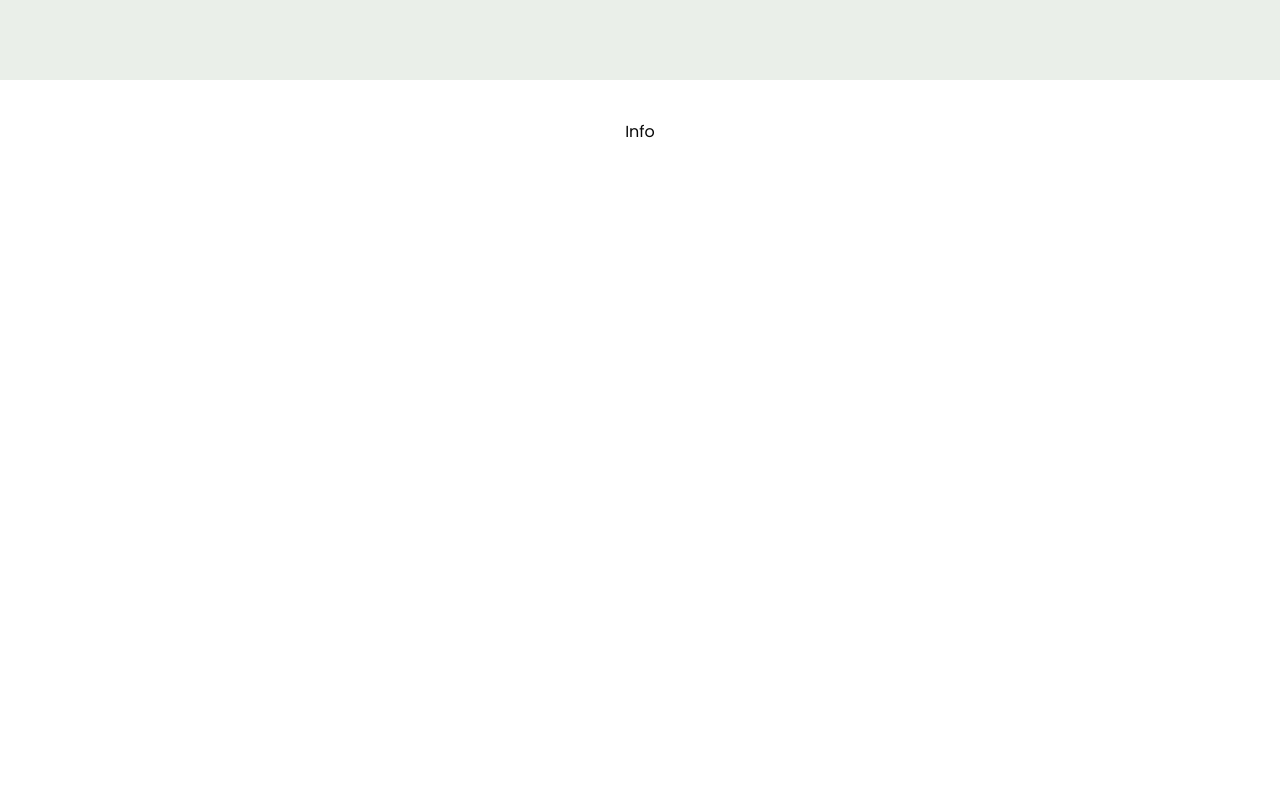
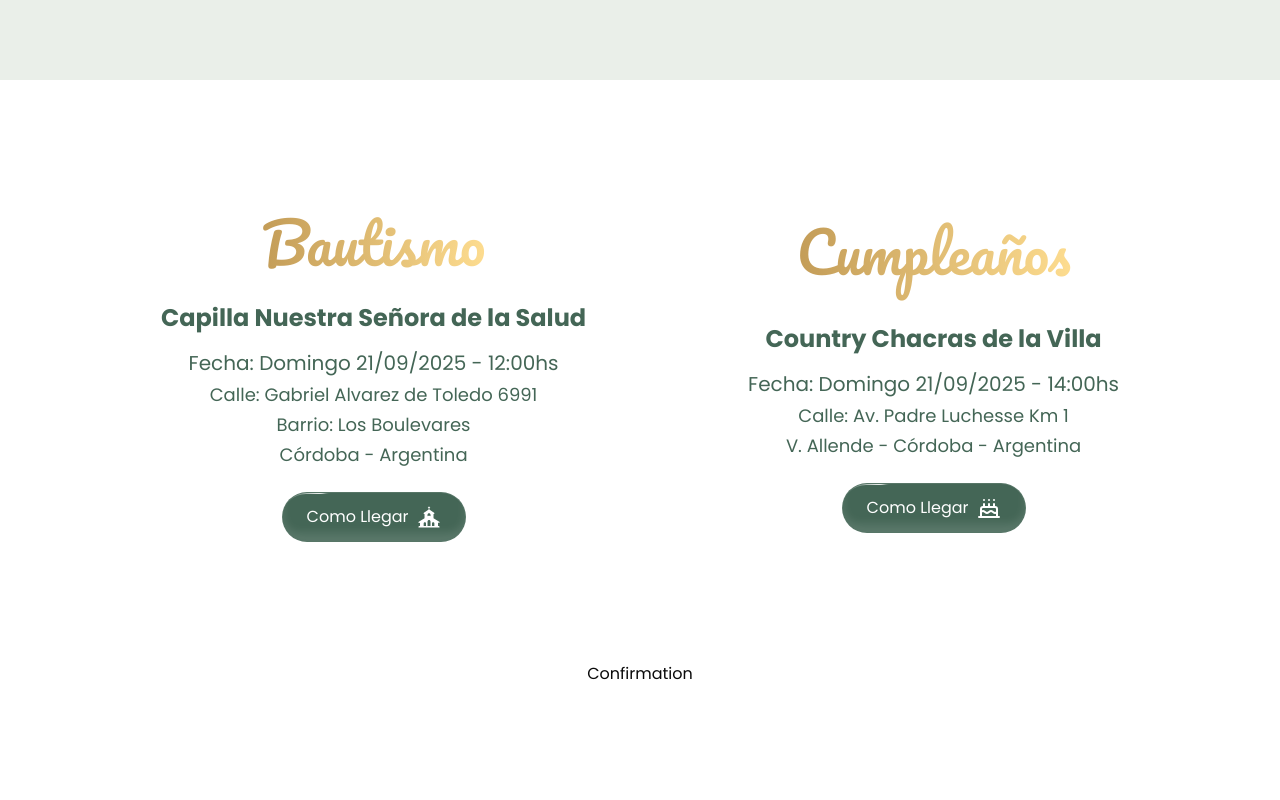
Before and after one commit to rafatreggia/invitaciongenarocumple, a Next.js app in the folder frontend/: page / in a window 1280 px wide. Shown: the part 720-1520 px from the top of the page. Built offline with nearby package versions, Linux system fonts and the light colour scheme.

Commit message:
info terminada

```diff
--- a/frontend/app/globals.css
+++ b/frontend/app/globals.css
@@ -64,6 +64,10 @@
     --chart-4: 280 65% 60%;
     --chart-5: 340 75% 55%;
   }
+  .theme {
+    --animate-shimmer-slide: shimmer-slide var(--speed) ease-in-out infinite alternate;
+    --animate-spin-around: spin-around calc(var(--speed) * 2) infinite linear;
+  }
 }
 
 @layer base {
@@ -99,3 +103,25 @@
 .poppins {
   font-family: var(--font-poppins);
 }
+
+@theme inline {
+  @keyframes shimmer-slide {
+  to {
+    transform: translate(calc(100cqw - 100%), 0);
+    }
+  }
+  @keyframes spin-around {
+  0% {
+    transform: translateZ(0) rotate(0);
+    }
+  15%, 35% {
+    transform: translateZ(0) rotate(90deg);
+    }
+  65%, 85% {
+    transform: translateZ(0) rotate(270deg);
+    }
+  100% {
+    transform: translateZ(0) rotate(360deg);
+    }
+  }
+}
--- a/frontend/app/page.tsx
+++ b/frontend/app/page.tsx
@@ -17,8 +17,10 @@ export default function Home() {
       <div className="w-full bg-myColors-lightGreen">
         <Hero />
       </div>
+      <div className="w-full">
+        <Info />
+      </div>
 
-      <Info />
       <Confirmation />
       <Agenda />
       <Images />
--- a/frontend/components/landing/Hero.tsx
+++ b/frontend/components/landing/Hero.tsx
@@ -12,8 +12,7 @@ const Hero = () => {
           Genaro
         </h1>
         <h3 className="text-myColors-green  xl:text-left text-center text-[18px] xl:text-[22px] xl:max-w-[500px]">
-          Te invitamos a que nos acompañes en este dia tan especial para
-          nosotros
+          Te invitamos a que nos acompañes en este dia tan especial.
         </h3>
       </div>
       <img
--- a/frontend/components/landing/Info.tsx
+++ b/frontend/components/landing/Info.tsx
@@ -1,9 +1,74 @@
-import React from 'react'
+import React from "react";
+import { ShimmerButton } from "@/components/magicui/shimmer-button";
+import { Cake } from "lucide-react";
 
 const Info = () => {
   return (
-    <div id='info' className="min-h-screen">Info</div>
-  )
-}
+    <div className="myScreen  bg-white flex xl:flex-row  xl:justify-around flex-col justify-center items-center gap-20 xl:gap-0 py-20">
+      <div className="text-myColors-green text-center max-w-[500px] flex flex-col items-center justify-center">
+        <h1 className="myTextGradient font-pacifico text-[48px] xl:text-[56px] mb-4">
+          Bautismo
+        </h1>
+        <h2 className="text-[22px] xl:text-[24px] font-bold mb-3">
+          Capilla Nuestra Señora de la Salud
+        </h2>
+        <h2 className="text-[18px] xl:text-[20px] mb-[3px]">
+          Fecha: Domingo 21/09/2025 - 12:00hs
+        </h2>
+        <h3 className="text-[16px] xl:text-[18px] mb-[3px]">
+          Calle: Gabriel Alvarez de Toledo 6991
+        </h3>
+        <h3 className="text-[16px] xl:text-[18px] mb-[3px]">
+          Barrio: Los Boulevares
+        </h3>
+        <h3 className="text-[16px] xl:text-[18px] mb-6">Córdoba - Argentina</h3>
+        <a href="https://maps.app.goo.gl/V5MuCBWkaUXCuRFC8" target="_blank">
+          <ShimmerButton background="#446656">
+            <div className="flex items-center gap-2">
+              Como Llegar
+              <svg
+                xmlns="http://www.w3.org/2000/svg"
+                width="24"
+                height="24"
+                viewBox="0 0 32 32"
+              >
+                <path
+                  fill="currentColor"
+                  d="M16.52 3v-.5c0-.28-.22-.5-.5-.5s-.5.22-.5.5V3h-.5c-.28 0-.5.22-.5.5s.22.5.5.5h.5v2.082q-.211.072-.4.208l-5.89 4.2c-.22.16-.35.41-.35.68a.85.85 0 0 0 1.15.778v5.703L2.41 22.41c-.24.15-.38.4-.38.68h-.01v.11c0 .63.7 1.02 1.23.68l.78-.493v4.603h-.69c-.74 0-1.34.6-1.34 1.34v.66h2.03V30h24v-.01h2v-.66c0-.74-.6-1.34-1.34-1.34h-.66v-4.7l.77.48a.801.801 0 1 0 .85-1.36l-7.62-4.766v-5.696a.83.83 0 0 0 1.13-.778c0-.27-.13-.52-.35-.68l-5.89-4.2q-.189-.136-.4-.208V4h.5c.28 0 .5-.22.5-.5c0-.27-.23-.5-.5-.5zm1.51 12.142l-.61-.382c-.84-.53-1.91-.53-2.76 0l-.63.393V13c0-1.1.9-2 2-2s2 .9 2 2zm5.14 9.438v3.41h-3.16v-3.41c0-.87.71-1.58 1.58-1.58s1.58.71 1.58 1.58M18.03 22v5.99h-4V22c0-1.1.9-2 2-2s2 .9 2 2m-6.01 2.57v3.42H8.89v-3.42c0-.87.7-1.57 1.57-1.57s1.57.7 1.57 1.57z"
+                />
+              </svg>
+            </div>
+          </ShimmerButton>
+        </a>
+      </div>
 
-export default Info
+      <div className="text-myColors-green text-center max-w-[500px] flex flex-col items-center justify-center">
+        <h1 className="myTextGradient font-pacifico text-[48px] xl:text-[56px] mb-4 pb-3">
+          Cumpleaños
+        </h1>
+        <h2 className="text-[22px] xl:text-[24px] font-bold mb-3">
+          Country Chacras de la Villa
+        </h2>
+        <h2 className="text-[18px] xl:text-[20px] mb-[3px]">
+          Fecha: Domingo 21/09/2025 - 14:00hs
+        </h2>
+        <h3 className="text-[16px] xl:text-[18px] mb-[3px]">
+          Calle: Av. Padre Luchesse Km 1
+        </h3>
+        <h3 className="text-[16px] xl:text-[18px] mb-6">
+          V. Allende - Córdoba - Argentina
+        </h3>
+        <a href="https://maps.app.goo.gl/GrmqTgqpt3SHnoEKA" target="_blank">
+          <ShimmerButton background="#446656">
+            <div className="flex items-center gap-2">
+              Como Llegar
+              <Cake />
+            </div>
+          </ShimmerButton>
+        </a>
+      </div>
+    </div>
+  );
+};
+
+export default Info;
--- /dev/null
+++ b/frontend/components/magicui/shimmer-button.tsx
@@ -0,0 +1,96 @@
+import React, { CSSProperties, ComponentPropsWithoutRef } from "react";
+
+import { cn } from "@/lib/utils";
+
+export interface ShimmerButtonProps extends ComponentPropsWithoutRef<"button"> {
+  shimmerColor?: string;
+  shimmerSize?: string;
+  borderRadius?: string;
+  shimmerDuration?: string;
+  background?: string;
+  className?: string;
+  children?: React.ReactNode;
+}
+
+export const ShimmerButton = React.forwardRef<
+  HTMLButtonElement,
+  ShimmerButtonProps
+>(
+  (
+    {
+      shimmerColor = "#ffffff",
+      shimmerSize = "0.05em",
+      shimmerDuration = "3s",
+      borderRadius = "100px",
+      background = "rgba(0, 0, 0, 1)",
+      className,
+      children,
+      ...props
+    },
+    ref,
+  ) => {
+    return (
+      <button
+        style={
+          {
+            "--spread": "90deg",
+            "--shimmer-color": shimmerColor,
+            "--radius": borderRadius,
+            "--speed": shimmerDuration,
+            "--cut": shimmerSize,
+            "--bg": background,
+          } as CSSProperties
+        }
+        className={cn(
+          "group relative z-0 flex cursor-pointer items-center justify-center overflow-hidden whitespace-nowrap border border-white/10 px-6 py-3 text-white [background:var(--bg)] [border-radius:var(--radius)] dark:text-black",
+          "transform-gpu transition-transform duration-300 ease-in-out active:translate-y-px",
+          className,
+        )}
+        ref={ref}
+        {...props}
+      >
+        {/* spark container */}
+        <div
+          className={cn(
+            "-z-30 blur-[2px]",
+            "absolute inset-0 overflow-visible [container-type:size]",
+          )}
+        >
+          {/* spark */}
+          <div className="absolute inset-0 h-[100cqh] animate-shimmer-slide [aspect-ratio:1] [border-radius:0] [mask:none]">
+            {/* spark before */}
+            <div className="absolute -inset-full w-auto rotate-0 animate-spin-around [background:conic-gradient(from_calc(270deg-(var(--spread)*0.5)),transparent_0,var(--shimmer-color)_var(--spread),transparent_var(--spread))] [translate:0_0]" />
+          </div>
+        </div>
+        {children}
+
+        {/* Highlight */}
+        <div
+          className={cn(
+            "insert-0 absolute size-full",
+
+            "rounded-2xl px-4 py-1.5 text-sm font-medium shadow-[inset_0_-8px_10px_#ffffff1f]",
+
+            // transition
+            "transform-gpu transition-all duration-300 ease-in-out",
+
+            // on hover
+            "group-hover:shadow-[inset_0_-6px_10px_#ffffff3f]",
+
+            // on click
+            "group-active:shadow-[inset_0_-10px_10px_#ffffff3f]",
+          )}
+        />
+
+        {/* backdrop */}
+        <div
+          className={cn(
+            "absolute -z-20 [background:var(--bg)] [border-radius:var(--radius)] [inset:var(--cut)]",
+          )}
+        />
+      </button>
+    );
+  },
+);
+
+ShimmerButton.displayName = "ShimmerButton";
--- a/frontend/tailwind.config.ts
+++ b/frontend/tailwind.config.ts
@@ -62,6 +62,15 @@ const config: Config = {
         pacifico: ["var(--font-pacifico)"],
         poppins: ["var(--font-poppins)"],
       },
+      keyframes: {
+        'spin-around': {
+          '0%': { transform: 'rotate(0deg)' },
+          '100%': { transform: 'rotate(360deg)' },
+        },
+      },
+      animation: {
+        'spin-around': 'spin-around var(--speed) linear infinite',
+      },
     },
   },
   plugins: [require("tailwindcss-animate")],
```
